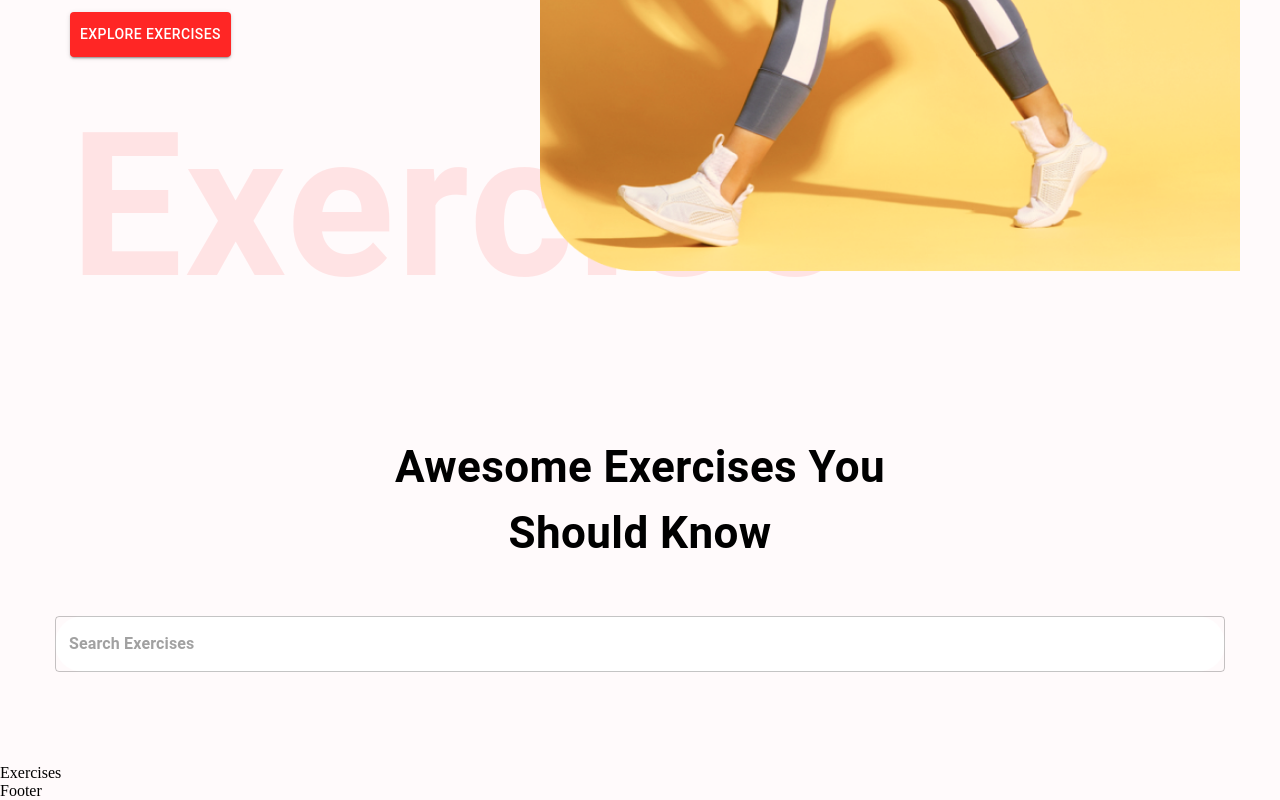
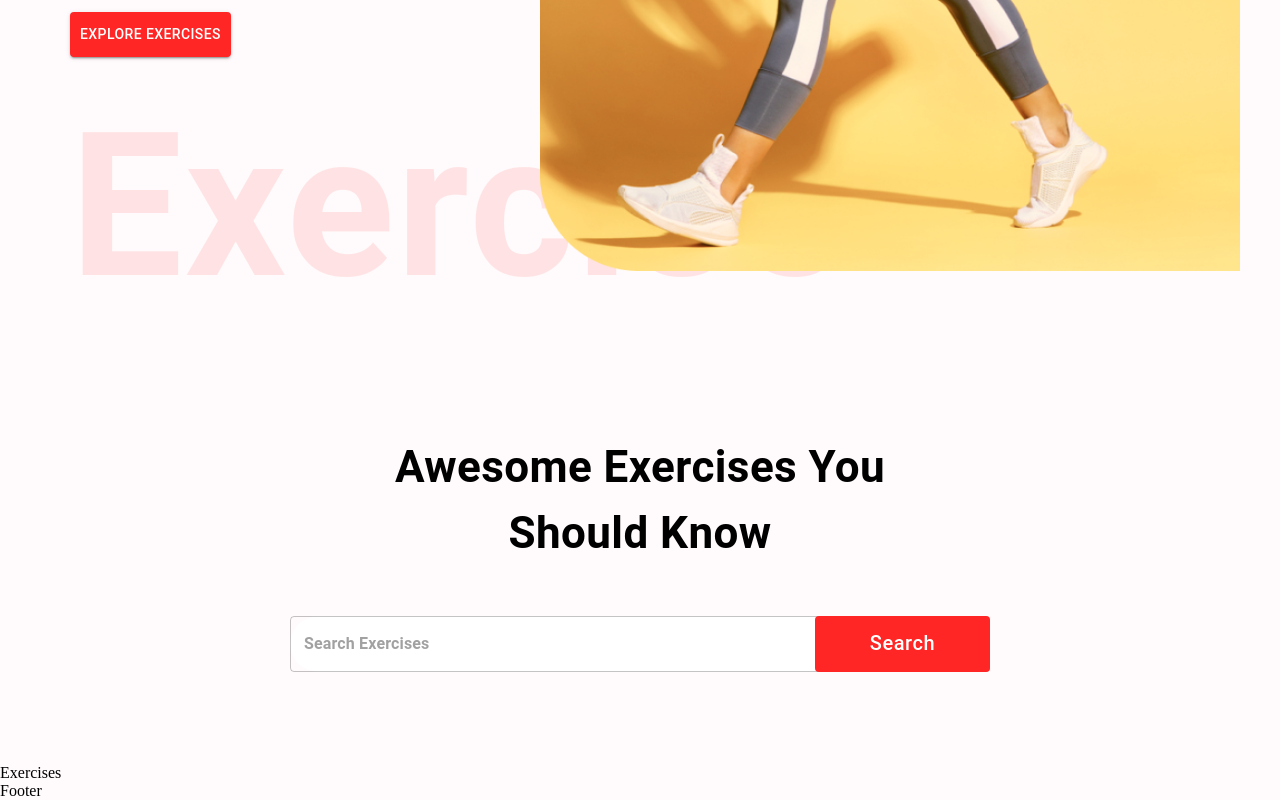
Before and after one commit to Maina-Francis/StayFit, a React (Create React App) app: page / in a window 1280 px wide. Shown: the part 595-1395 px from the top of the page. Built offline with nearby package versions, Linux system fonts and the light colour scheme.

Commit message:
added and styled the search button

```diff
--- a/src/components/SearchExercises.jsx
+++ b/src/components/SearchExercises.jsx
@@ -27,7 +27,7 @@ const SearchExercises = () => {
               borderRadius: "4px",
             },
             width: {
-              lg: "1170px",
+              lg: "700px",
               xs: "350px",
             },
             backgroundColor: "#FFFF",
@@ -39,6 +39,22 @@ const SearchExercises = () => {
           placeholder="Search Exercises"
           type="text"
         />
+
+        <Button
+          className="search-btn"
+          sx={{
+            bgcolor: "#FF2625",
+            color: "#fff",
+            textTransform: "none",
+            width: { lg: "175px", xs: "80px" },
+            fontSize: { lg: "20px", xs: "14px" },
+            height: "56px",
+            position: "absolute",
+            right: 0,
+          }}
+        >
+          Search
+        </Button>
       </Box>
     </Stack>
   );
```
